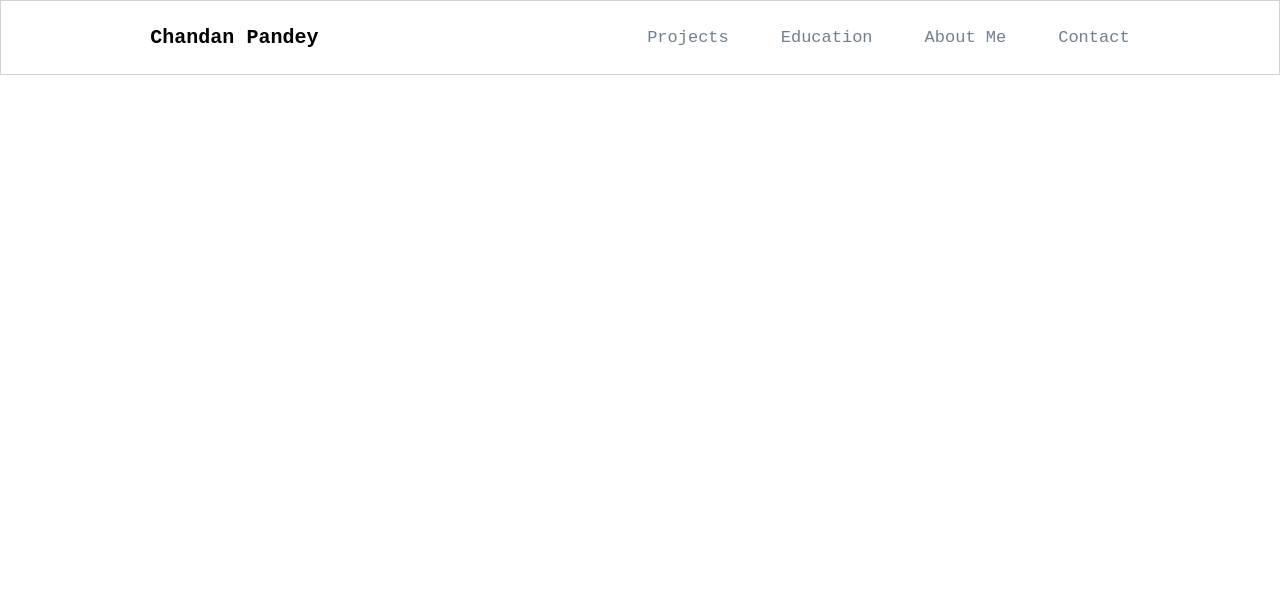
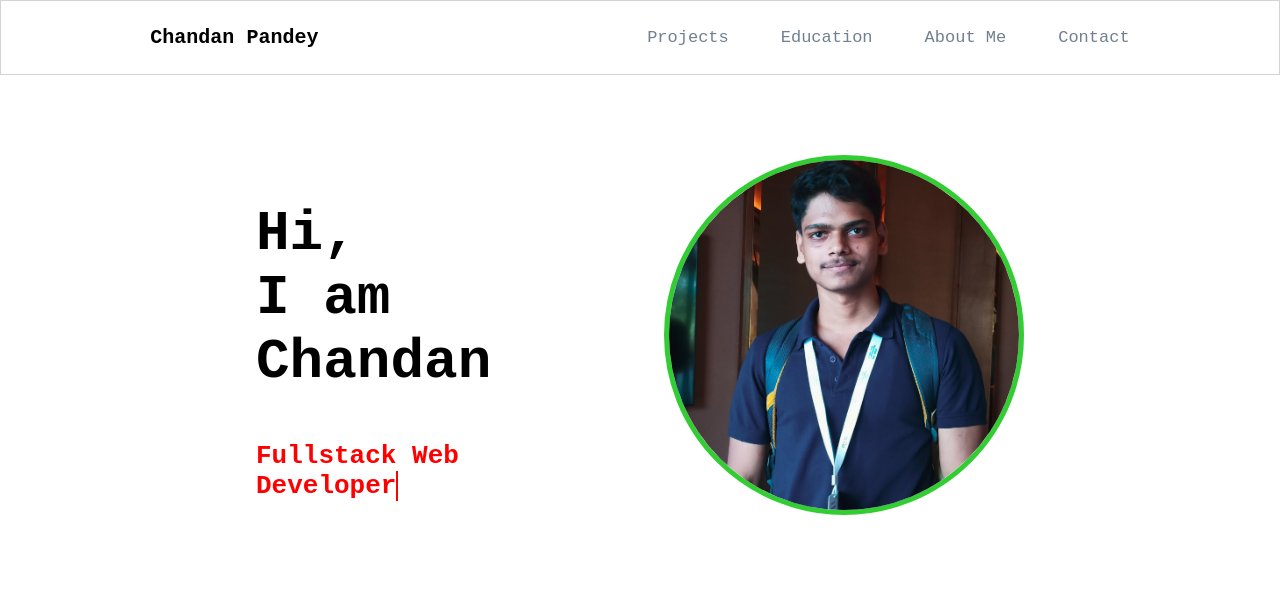
Before and after one commit to ChandanP007/ChandanP007.github.io, a plain HTML site: page index.html in a window 1280 px wide. Drawn offline with Linux system fonts and the light colour scheme.

Commit message:
hero-started

```diff
--- a/index.html
+++ b/index.html
@@ -25,5 +25,21 @@
   </div>
 
 
+  <!-- hero section  -->
+  <div id="hero">
+    <div class="hero-left">
+      <h2>Hi, <br>I am Chandan</h2>
+      <h1>
+        <a href="" class="typewrite" data-period="2000" data-type='[ "Fullstack Web Developer", "UG Student", "Software Developer", "Flutter Developer" ]'>
+         <span class="wrap"></span>
+        </a>
+      </h1>
+    </div>
+    <div class="hero-right">
+      <img src="./assets/me.jpg" alt="">
+    </div>
+  </div>
+
+  <script src="scripts/script.js"></script>
 </body>
 </html>
--- /dev/null
+++ b/scripts/script.js
@@ -0,0 +1,56 @@
+var TxtType = function(el, toRotate, period) {
+    this.toRotate = toRotate;
+    this.el = el;
+    this.loopNum = 0;
+    this.period = parseInt(period, 10) || 2000;
+    this.txt = '';
+    this.tick();
+    this.isDeleting = false;
+};
+
+TxtType.prototype.tick = function() {
+    var i = this.loopNum % this.toRotate.length;
+    var fullTxt = this.toRotate[i];
+
+    if (this.isDeleting) {
+    this.txt = fullTxt.substring(0, this.txt.length - 1);
+    } else {
+    this.txt = fullTxt.substring(0, this.txt.length + 1);
+    }
+
+    this.el.innerHTML = '<span class="wrap">'+this.txt+'</span>';
+
+    var that = this;
+    var delta = 200 - Math.random() * 100;
+
+    if (this.isDeleting) { delta /= 2; }
+
+    if (!this.isDeleting && this.txt === fullTxt) {
+    delta = this.period;
+    this.isDeleting = true;
+    } else if (this.isDeleting && this.txt === '') {
+    this.isDeleting = false;
+    this.loopNum++;
+    delta = 500;
+    }
+
+    setTimeout(function() {
+    that.tick();
+    }, delta);
+};
+
+window.onload = function() {
+    var elements = document.getElementsByClassName('typewrite');
+    for (var i=0; i<elements.length; i++) {
+        var toRotate = elements[i].getAttribute('data-type');
+        var period = elements[i].getAttribute('data-period');
+        if (toRotate) {
+          new TxtType(elements[i], JSON.parse(toRotate), period);
+        }
+    }
+    // INJECT CSS
+    var css = document.createElement("style");
+    css.type = "text/css";
+    css.innerHTML = ".typewrite > .wrap { border-right: 0.08em solid red}";
+    document.body.appendChild(css);
+};
--- a/stylesheets/index.css
+++ b/stylesheets/index.css
@@ -28,3 +28,26 @@ body{
 .navs2 ul li a:hover{
     color: black;
 }
+
+
+#hero{
+    padding: 5rem;
+    width: 60%;
+    margin: auto;
+    display: flex;
+    justify-content: space-between;
+    align-items: center;
+    gap: 10rem;
+}
+.hero-left h2{
+    font-size: 3.5rem;
+}
+.hero-left h1 a{
+    text-decoration: none;
+    color: red;
+}
+.hero-right img{
+    height: 350px;
+    border-radius: 50%;
+    border: 5px solid limegreen;
+}
```
Also changed, not shown: assets/me.jpg (added).
